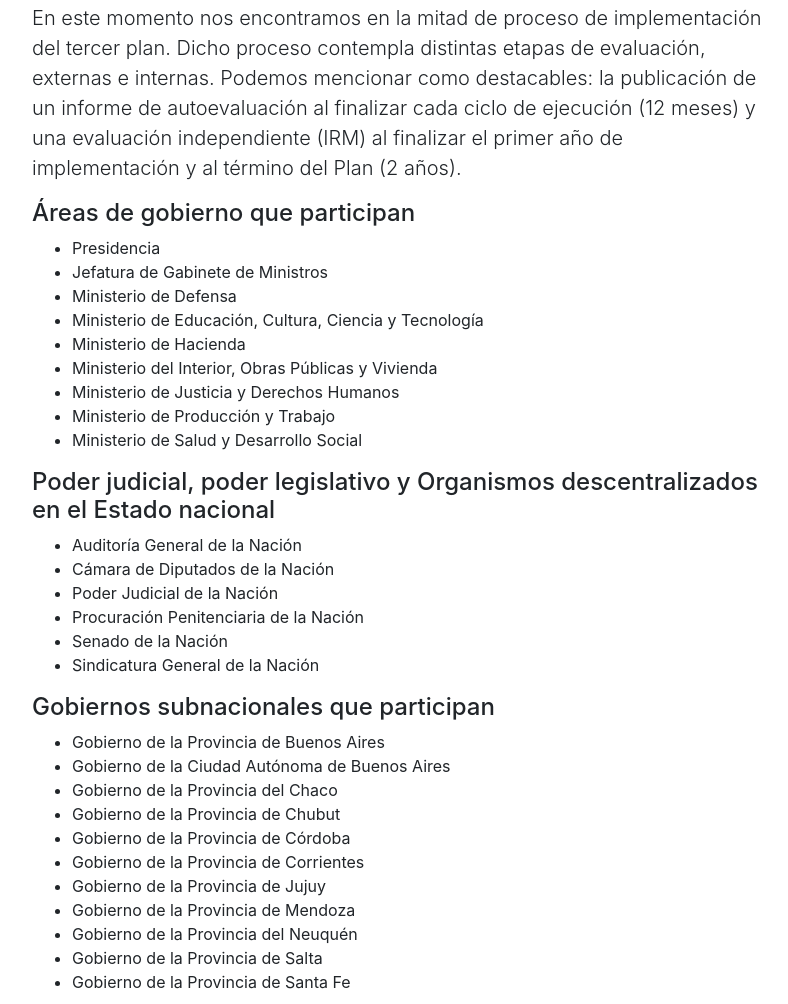
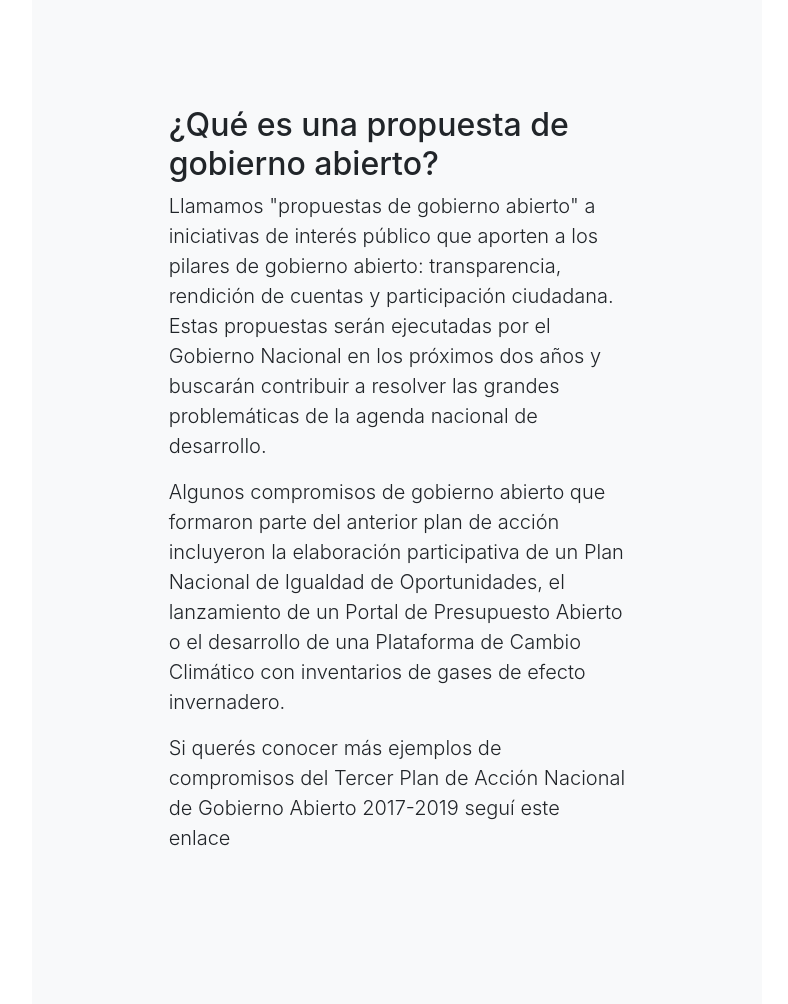
Before and after one commit to matifernandez/argentina-ogp, a website with bundled scripts: page index.html in a window 1280 px wide. Shown: the part 996-2000 px from the top of the page, without its empty margins (243-1031 px from the left). Built offline with nearby package versions, Linux system fonts and the light colour scheme.

Commit message:
Update index.html

```diff
--- a/index.html
+++ b/index.html
@@ -57,58 +57,15 @@
             <h2>*¿Qué es la Alianza para el Gobierno Abierto?</h2>
             <p class="lead">La Alianza para el Gobierno Abierto (OGP, por sus siglas en inglés) es una iniciativa multilateral que busca asegurar compromisos concretos de los gobiernos para promover la transparencia,  luchar contra la corrupción y mejorar los servicios públicos.</p>
             <p class="lead">Basado en los pilares de transparencia, rendición de cuentas y participación ciudadana, el Cuarto Plan de Acción de Gobierno Abierto OGP tiene como objetivo consolidar un máximo de 15 compromisos con potencial de lograr impactos transformadores en la vida de los ciudadanos en los próximos dos años.</p>
-            <h2>Consideraciones macro</h2>
-            <p class="lead">En este momento nos encontramos en la mitad de proceso de implementación del tercer plan. Dicho proceso contempla distintas etapas de evaluación, externas e internas. Podemos mencionar como destacables: la publicación de un informe de autoevaluación al finalizar cada ciclo de ejecución (12 meses) y una evaluación independiente (IRM) al finalizar el primer año de implementación y al término del Plan (2 años).</p>
-
-            <h4>Áreas de gobierno que participan</h4>
-            <ul>
-              <li>Presidencia</li>
-              <li>Jefatura de Gabinete de Ministros</li>
-              <li>Ministerio de Defensa</li>
-              <li>Ministerio de Educación, Cultura, Ciencia y Tecnología</li>
-              <li>Ministerio de Hacienda</li>
-              <li>Ministerio del Interior, Obras Públicas y Vivienda</li>
-              <li>Ministerio de Justicia y Derechos Humanos</li>
-              <li>Ministerio de Producción y Trabajo</li>
-              <li>Ministerio de Salud y Desarrollo Social</li>
-            </ul>
-
-            <h4>Poder judicial, poder legislativo y Organismos descentralizados en el Estado nacional</h4>
-            <ul>
-            <li>Auditoría General de la Nación</li>
-            <li>Cámara de Diputados de la Nación</li>
-            <li>Poder Judicial de la Nación</li>
-            <li>Procuración Penitenciaria de la Nación</li>
-            <li>Senado de la Nación</li>
-            <li>Sindicatura General de la Nación</li>
-            </ul>
-
-            <h4>Gobiernos subnacionales que participan</h4>
-            <ul>
-            <li>Gobierno de la Provincia de Buenos Aires</li>
-            <li>Gobierno de la Ciudad Autónoma de Buenos Aires</li>
-            <li>Gobierno de la Provincia del Chaco</li>
-            <li>Gobierno de la Provincia de Chubut</li>
-            <li>Gobierno de la Provincia de Córdoba</li>
-            <li>Gobierno de la Provincia de Corrientes</li>
-            <li>Gobierno de la Provincia de Jujuy</li>
-            <li>Gobierno de la Provincia de Mendoza</li>
-            <li>Gobierno de la Provincia del Neuquén</li>
-            <li>Gobierno de la Provincia de Salta</li>
-            <li>Gobierno de la Provincia de Santa Fe</li>
-            </ul>
-
-          </div>
-        </div>
-      </div>
-    </section>
 
     <section id="services" class="bg-light">
       <div class="container">
         <div class="row">
           <div class="col-lg-8 mx-auto">
-            <h2>Services we offer</h2>
-            <p class="lead">Lorem ipsum dolor sit amet, consectetur adipisicing elit. Aut optio velit inventore, expedita quo laboriosam possimus ea consequatur vitae, doloribus consequuntur ex. Nemo assumenda laborum vel, labore ut velit dignissimos.</p>
+            <h2>¿Qué es una propuesta de gobierno abierto?</h2>
+            <p class="lead">Llamamos "propuestas de gobierno abierto" a iniciativas de interés público que aporten a los pilares de gobierno abierto: transparencia, rendición de cuentas y participación ciudadana. Estas propuestas serán ejecutadas por el Gobierno Nacional en los próximos dos años y buscarán contribuir a resolver las grandes problemáticas de la agenda nacional de desarrollo.</p>
+            <p class="lead">Algunos compromisos de gobierno abierto que formaron parte del anterior plan de acción incluyeron la elaboración participativa de un Plan Nacional de Igualdad de Oportunidades, el lanzamiento de un Portal de Presupuesto Abierto o el desarrollo de una Plataforma de Cambio Climático con inventarios de gases de efecto invernadero.</p>
+            <p class="lead">Si querés conocer más ejemplos de compromisos del Tercer Plan de Acción Nacional de Gobierno Abierto 2017-2019 seguí este enlace
           </div>
         </div>
       </div>
```
